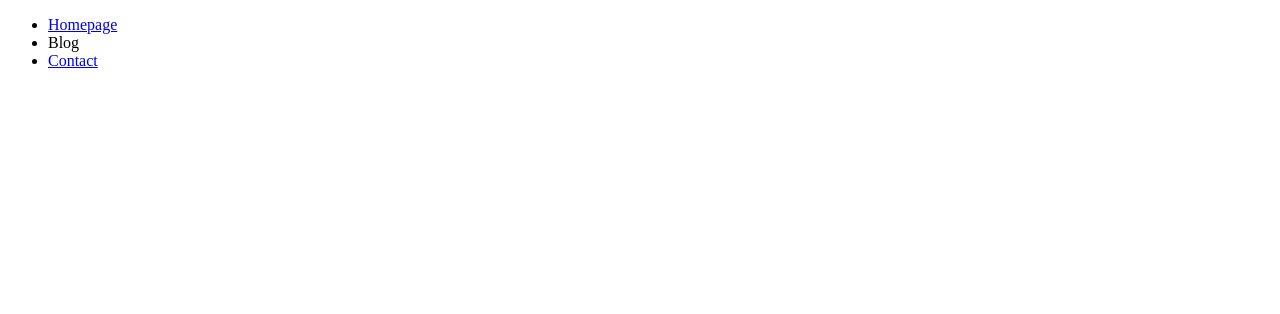
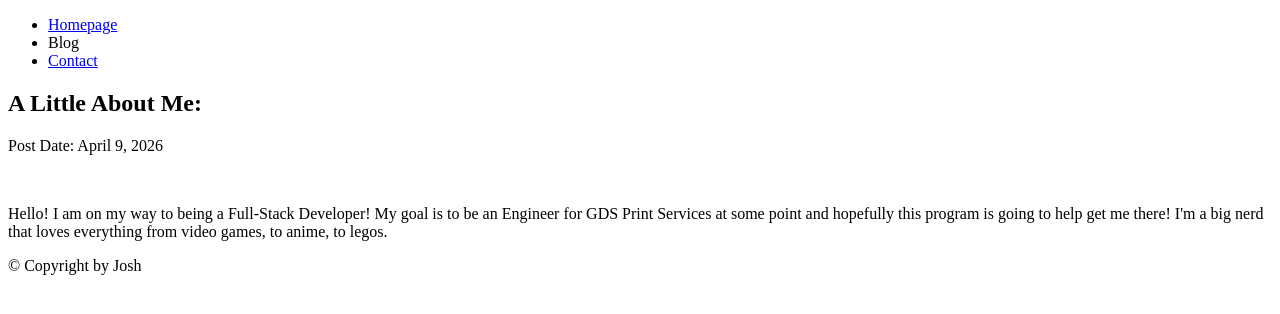
Before and after one commit to iltStudent07/peerceptiv-assignment-one, a plain HTML site: page blog.html in a window 1280 px wide. Drawn offline with Linux system fonts and the light colour scheme.

Commit message:
Edit text in blog.html

```diff
--- a/blog.html
+++ b/blog.html
@@ -16,5 +16,19 @@
         </nav>
     </header>
 
+    <main>
+        <h2>A Little About Me:</h2>
+        <p>Post Date: <time datetime="2026-04-09">April 9, 2026</time></p>
+        <br>
+        <p>Hello! I am on my way to being a Full-Stack Developer! My goal is to be an
+            Engineer for GDS Print Services at some point and hopefully this program is going
+            to help get me there! I'm a big nerd that loves everything from video games,
+            to anime, to legos.
+        </p>
+    </main>
+
+    <footer>
+        <p>&copy; Copyright by Josh</p>
+    </footer>
 </body>
 </html>
```
